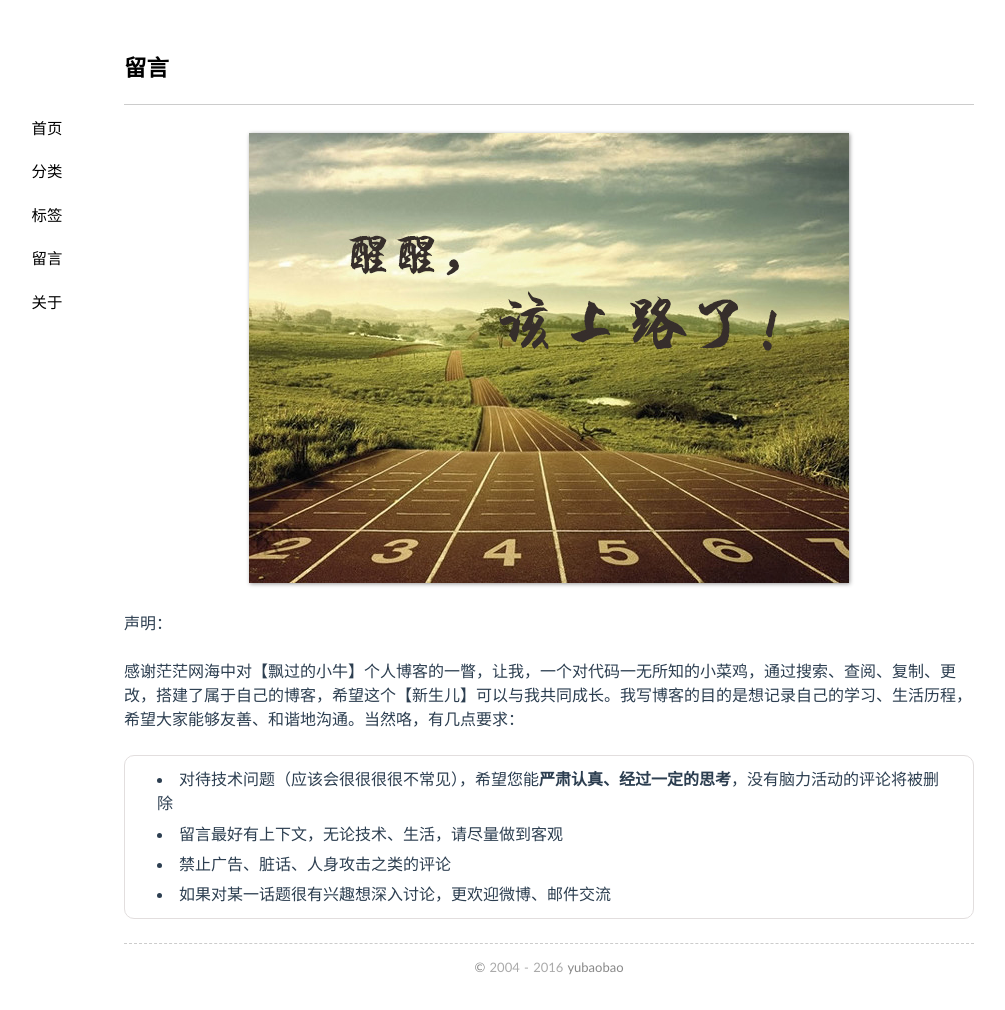
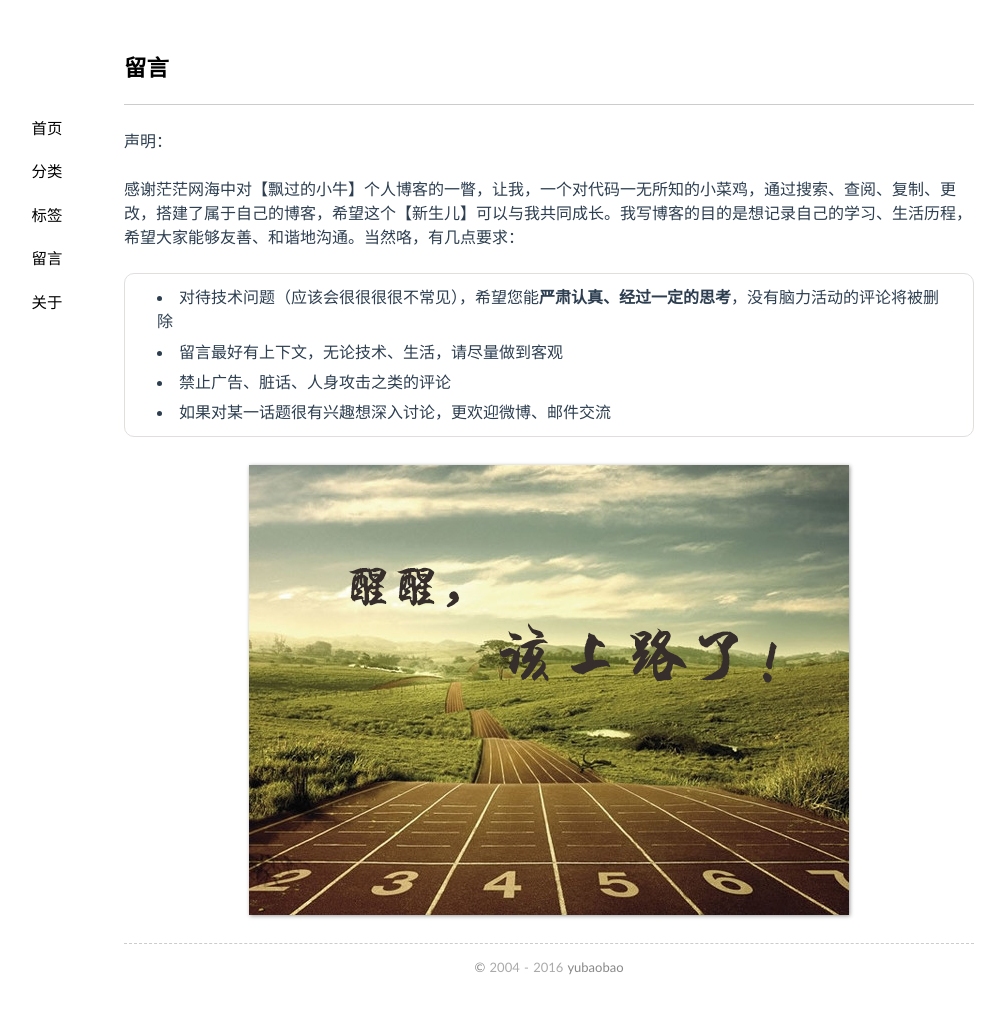
Before and after one commit to nangongyinyu/blog, a Jekyll site: the page built from guestbook/index.md, in a window 1280 px wide. Shown: the whole page, without its empty margins (91-1096 px from the left). Built offline with Jekyll 4.4.1, drawn with Linux system fonts in a browser that asks for light colours; comment, search, counter and statistics services are not loaded.

Commit message:
Update index.md

```diff
--- a/guestbook/index.md
+++ b/guestbook/index.md
@@ -4,8 +4,6 @@ title: 留言
 comments: yes
 thread: 520
 ---
-
-![come on](guest.jpg)
 
 声明：
 
@@ -15,3 +13,6 @@ thread: 520
 * 留言最好有上下文，无论技术、生活，请尽量做到客观
 * 禁止广告、脏话、人身攻击之类的评论
 * 如果对某一话题很有兴趣想深入讨论，更欢迎微博、邮件交流
+
+
+![come on](guest.jpg)
```
